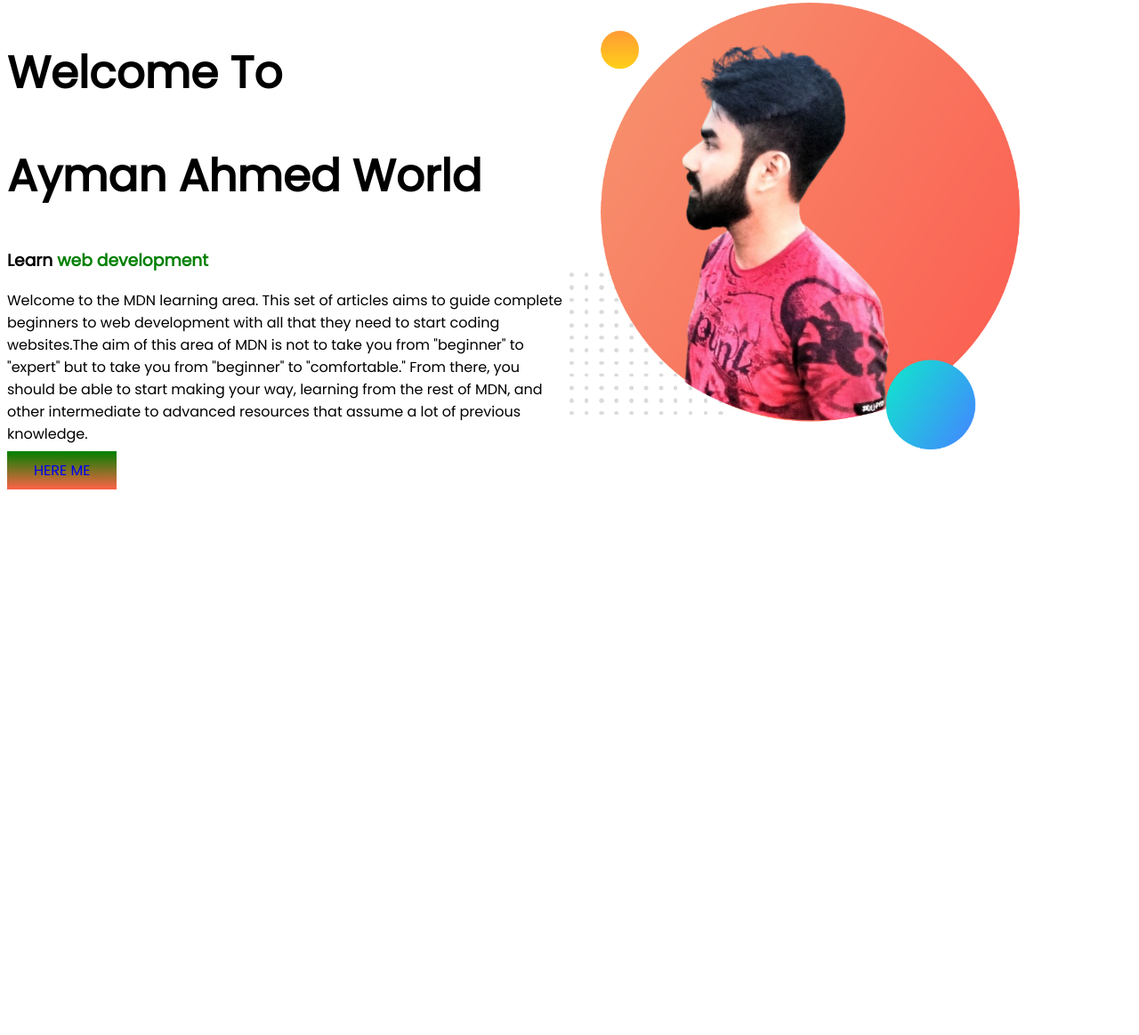
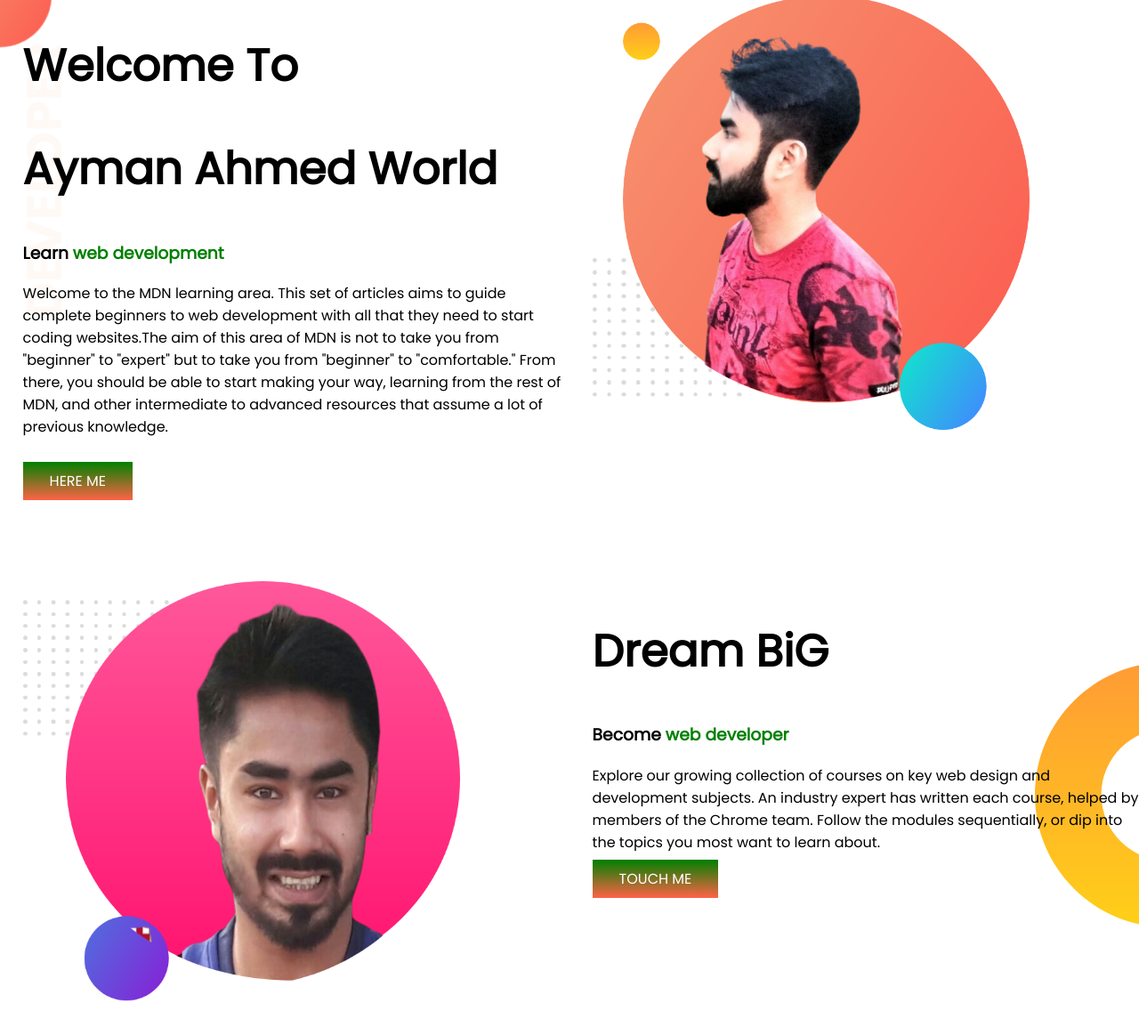
Before and after one commit to Ayman175/kausar-portfolio, a plain HTML site: page index.html in a window 1280 px wide. Shown: the part 5-1168 px from the top of the page at 89% size. Before the commit the page ends 800 px from the top, so only its background shows below. Drawn offline with Linux system fonts and the light colour scheme.

Commit message:
runnig-commit

```diff
--- a/index.html
+++ b/index.html
@@ -13,12 +13,13 @@
 </head>
 
 <body>
-    <section>
+    <section class="top-banner">
         <div class="half-width">
             <h1>Welcome To</h1>
             <h1>Ayman Ahmed World</h1>
             <h3> Learn <span class="orange-color">web development</span> </h3>
-            <p>Welcome to the MDN learning area. This set of articles aims to guide complete beginners to web
+            <p class="down">Welcome to the MDN learning area. This set of articles aims to guide complete beginners to
+                web
                 development
                 with
                 all that they need to start coding websites.The aim of this area of MDN is not to take you from
@@ -37,6 +38,20 @@
             <img src="images/my-bg (1).png" alt="">
         </div>
     </section>
+    <section class="dream-big">
+        <div class="half-width">
+            <img src="images/my-bg3.png" alt="">
+        </div>
+        <div class="half-width">
+            <h1>Dream BiG</h1>
+            <h3>Become <span class="orange-color">web developer</span></h3>
+            <p>Explore our growing collection of courses on key web design and development subjects. An industry expert
+                has written each course, helped by members of the Chrome team. Follow the modules sequentially, or dip
+                into the topics you most want to learn about.</p>
+            <a class="link-button" target="_blank" href="https://www.google.com/">TOUCH ME</a>
+        </div>
+    </section>
+
 </body>
 
 </html>
--- a/style.css
+++ b/style.css
@@ -1,5 +1,6 @@
 body {
     font-family: 'Poppins', sans-serif;
+    margin: 0;
 }
 
 h1 {
@@ -12,6 +13,7 @@ h1 {
 
 section {
     display: flex;
+    margin-bottom: 100px;
 }
 
 .down {
@@ -20,6 +22,7 @@ section {
 
 .half-width {
     width: 50%;
+    padding-left: 2%;
 }
 
 .half-width img {
@@ -29,5 +32,17 @@ section {
 .link-button {
     text-decoration: none;
     background-image: linear-gradient(green, tomato);
+    color: white;
     padding: 10px 30px;
 }
+
+.top-banner {
+    background-image: url(images/top-banner.png);
+    background-repeat: no-repeat;
+}
+
+.dream-big {
+    background-image: url(images/dream-bg.png);
+    background-repeat: no-repeat;
+    background-position: right;
+}
```
